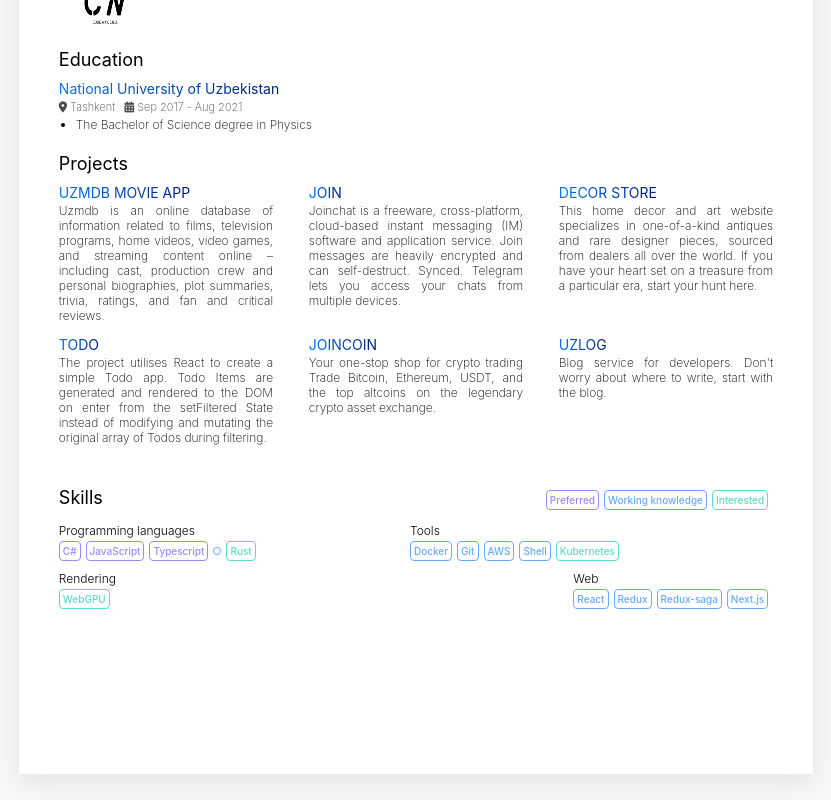
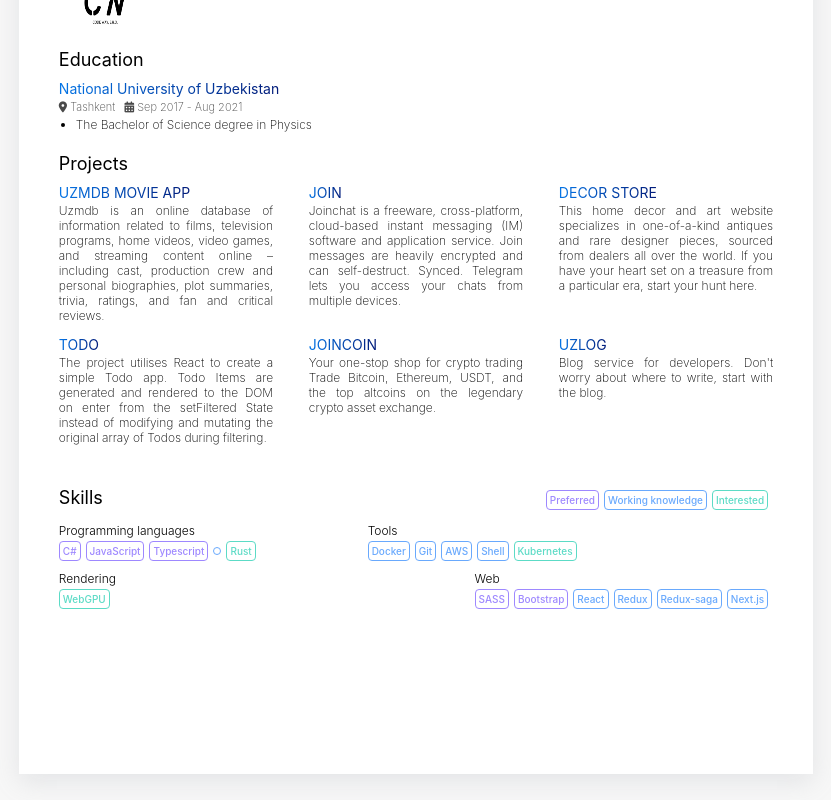
Before and after one commit to codeway-0841/my-resume, a React (Create React App) app: page / in a window 1280 px wide. Shown: the part 374-1174 px from the top of the page, without its empty margins (224-1055 px from the left). Built offline with nearby package versions, Linux system fonts and the light colour scheme.

Commit message:
Update data.js

```diff
--- a/src/data.js
+++ b/src/data.js
@@ -156,7 +156,7 @@ const skillsData = {
     interested: ["Rust"],
   },
   web: {
-    preferred: [],
+    preferred: ["SASS","Bootstrap"],
     knowledge: ["React","Redux","Redux-saga","Next.js"],
     interested: [],
   },
```
